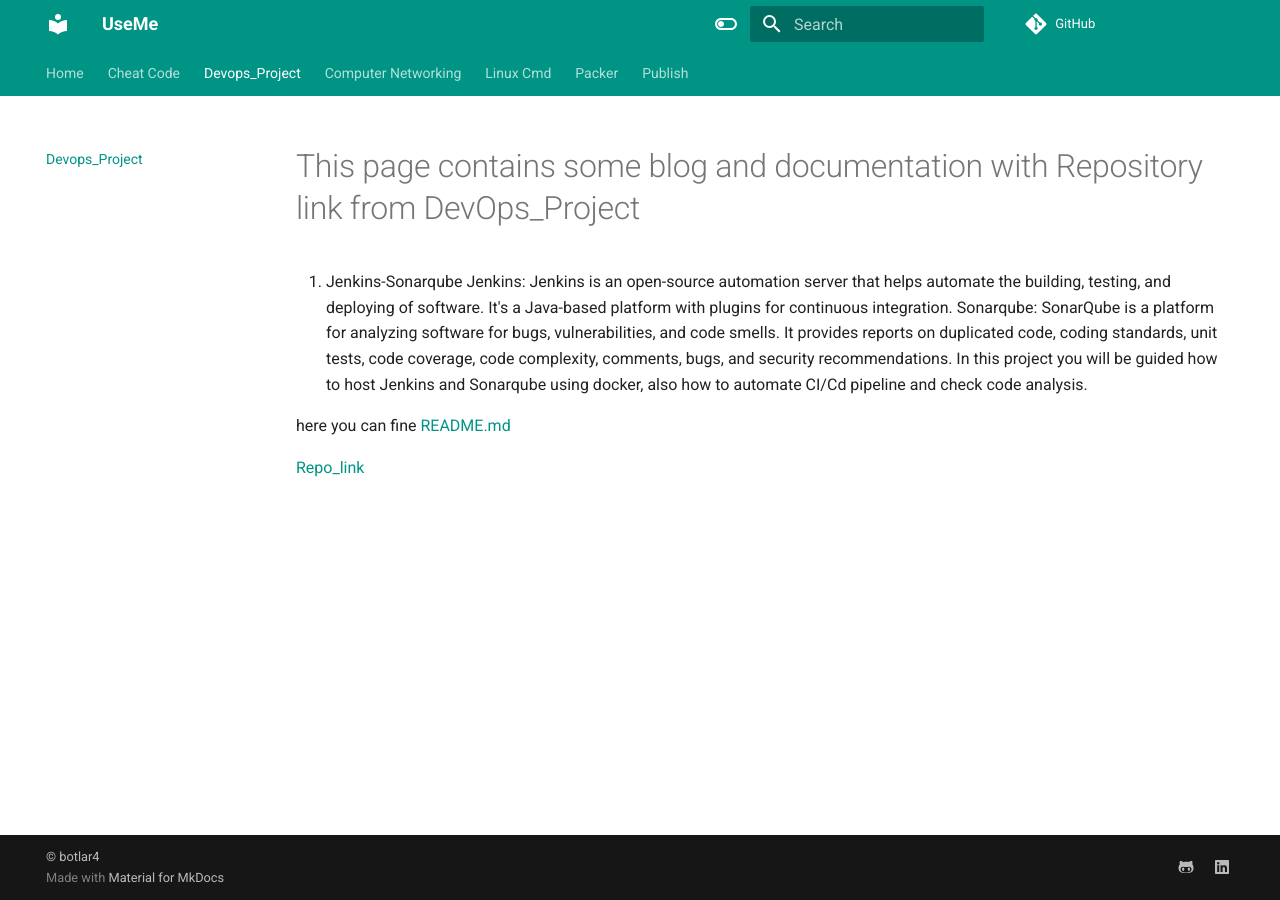
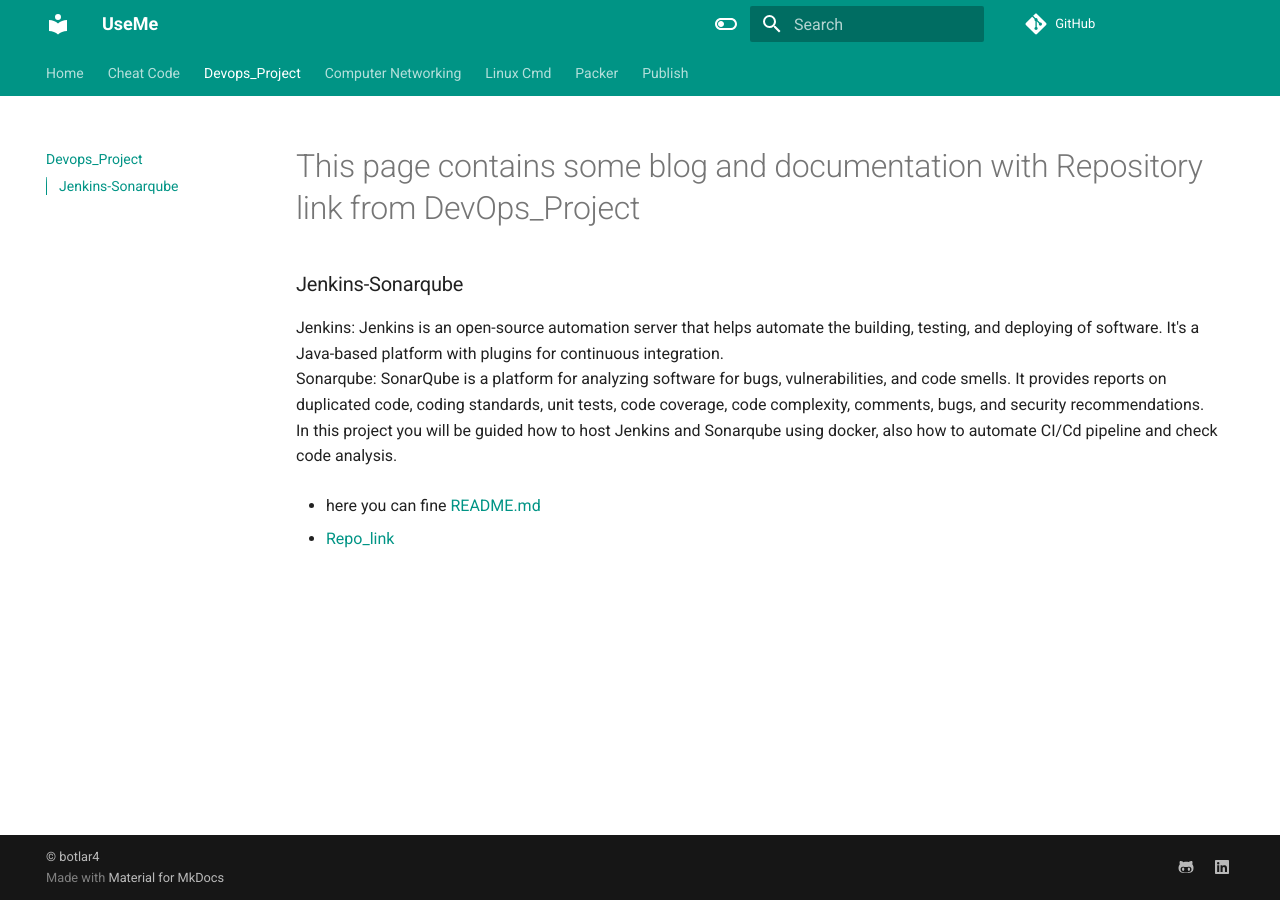
Before and after one commit to botlaram/docs, an MkDocs documentation site: the page built from docs/DevOps_Project.md, in a window 1280 px wide. Built offline with MkDocs 1.6.1 and Material for MkDocs 9.7.7, drawn with Linux system fonts in a browser that asks for light colours; some of the changed lines change nothing that is shown.

Commit message:
Upd jenkins-sonarqube

```diff
--- a/docs/DevOps_Project.md
+++ b/docs/DevOps_Project.md
@@ -1,11 +1,10 @@
 # This page contains some blog and documentation with Repository link from DevOps_Project
 
-1. Jenkins-Sonarqube
+### Jenkins-Sonarqube
 Jenkins: Jenkins is an open-source automation server that helps automate the building, testing, and deploying of software. It's a Java-based platform with plugins for continuous integration.
 Sonarqube: SonarQube is a platform for analyzing software for bugs, vulnerabilities, and code smells. It provides reports on duplicated code, coding standards, unit tests, code coverage, code complexity, comments, bugs, and security recommendations.
 In this project you will be guided how to host Jenkins and Sonarqube using docker, also how to automate CI/Cd pipeline and check code analysis.
 
+* here you can fine [README.md](https://github.com/botlaram/devops_projects/blob/jenkins-sonarqube/README.md)
 
-here you can fine [README.md](https://github.com/botlaram/devops_projects/blob/jenkins-sonarqube/README.md)
-
-[Repo_link](https://github.com/botlaram/devops_projects/blob/jenkins-sonarqube/)
+* [Repo_link](https://github.com/botlaram/devops_projects/blob/jenkins-sonarqube/)
```
